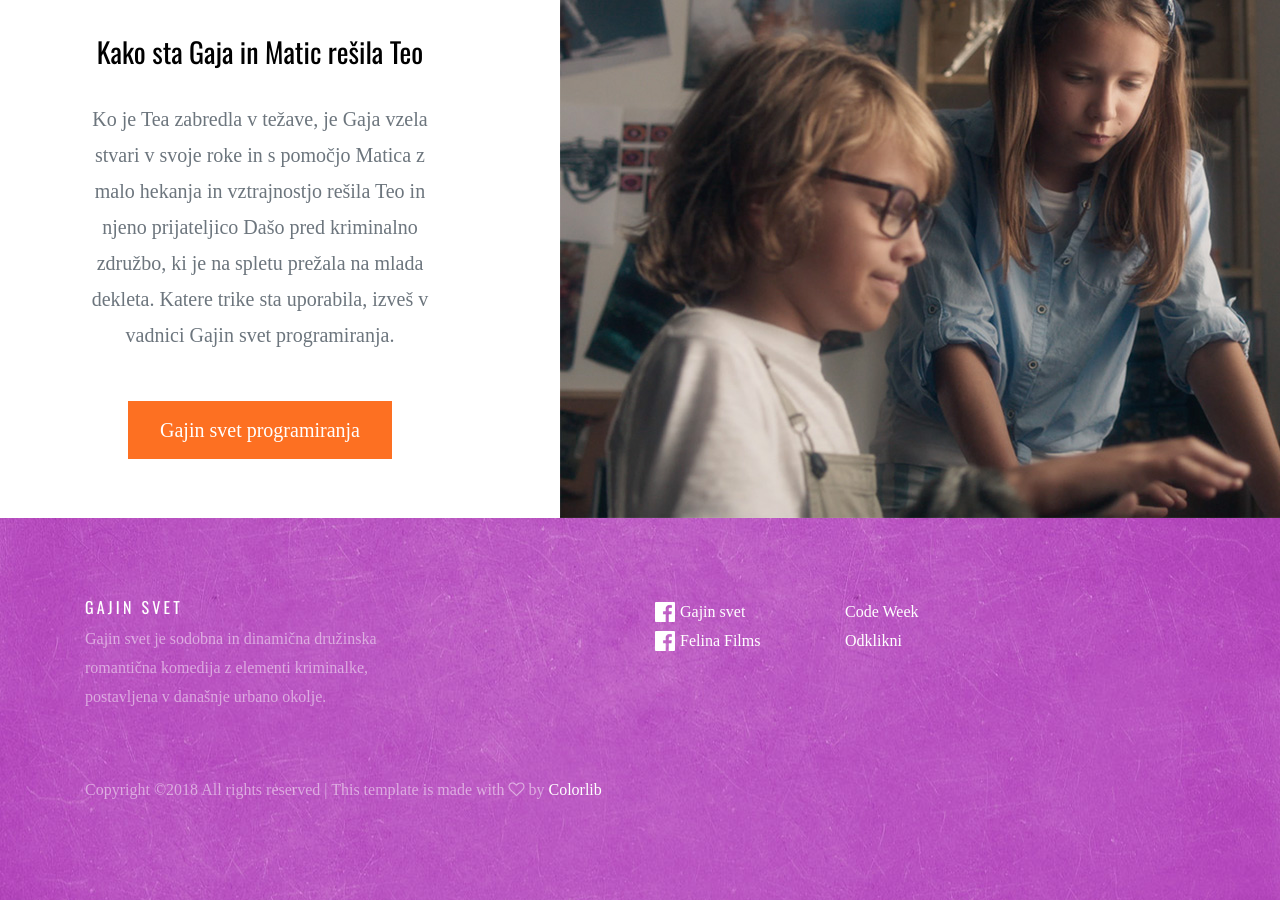
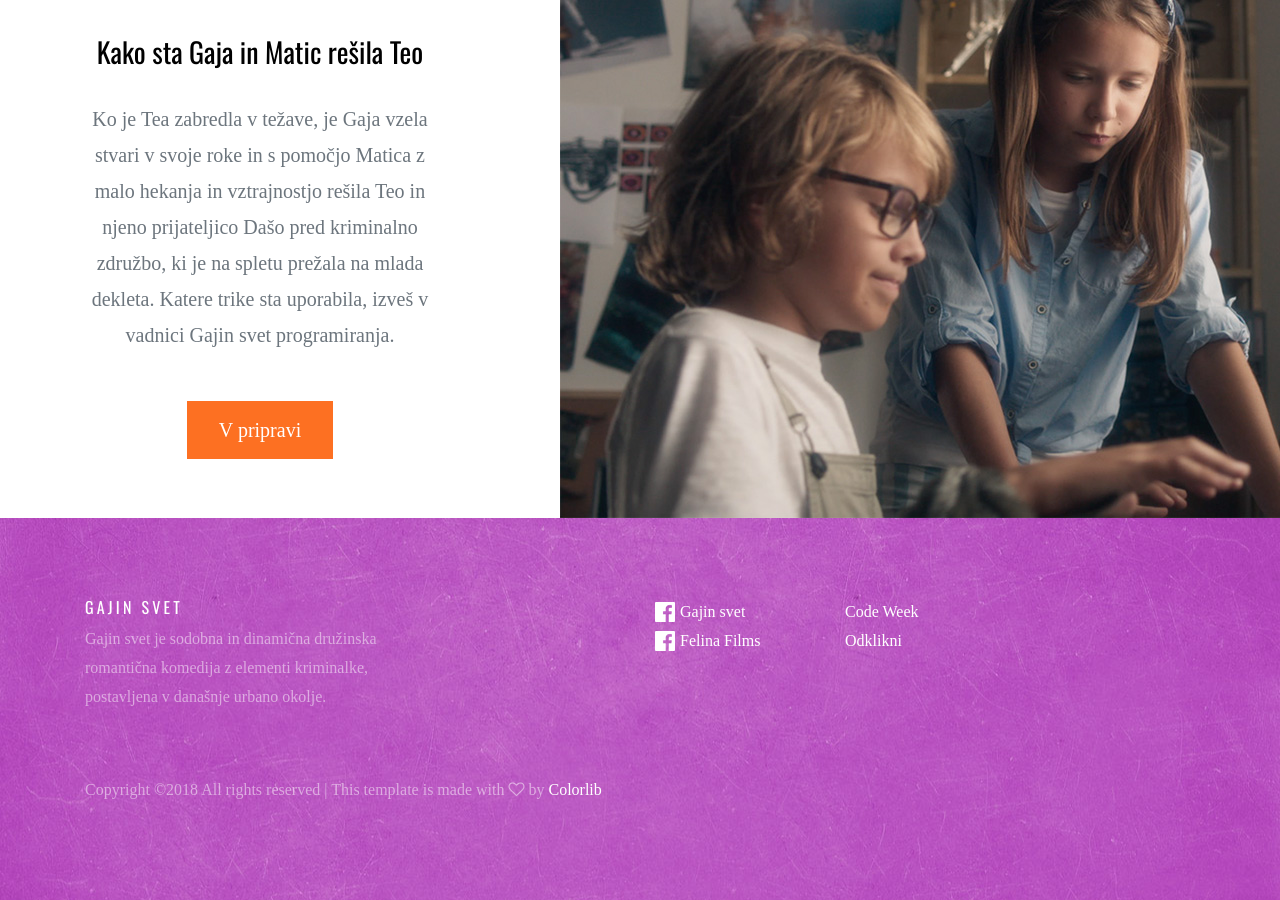
Before and after one commit to codeweeksi/gajin-svet, a Jekyll site: the page built from index.md, in a window 1280 px wide and 900 px high, scrolled down 5601 px. Built offline with Jekyll 4.4.1, drawn with Linux system fonts in a browser that asks for light colours; some web fonts are replaced; comment, search, counter and statistics services are not loaded.

Commit message:
edited button

```diff
--- a/_layouts/home.html
+++ b/_layouts/home.html
@@ -221,7 +221,7 @@ layout: default
       <div class="col-lg-4 order-lg-1 order-2 mb-lg-0 mb-5 text-center">
         <h3>Kako sta Gaja in Matic rešila Teo</h3>
         <p class="lead mb-5">Ko je Tea zabredla v težave, je Gaja vzela stvari v svoje roke in s pomočjo Matica z malo hekanja in vztrajnostjo rešila Teo in njeno prijateljico Dašo pred kriminalno združbo, ki je na spletu prežala na mlada dekleta. Katere trike sta uporabila, izveš v vadnici Gajin svet programiranja.</p>
-        <a href="{{ site.baseurl }}{% link vadnica/index.md %}" class="btn btn-lg btn-primary" target="_blank">Gajin svet programiranja</a>
+        <a href="#" class="btn btn-lg btn-primary" target="_blank">V pripravi</a>
       </div>
     </div>
   </div>
```
